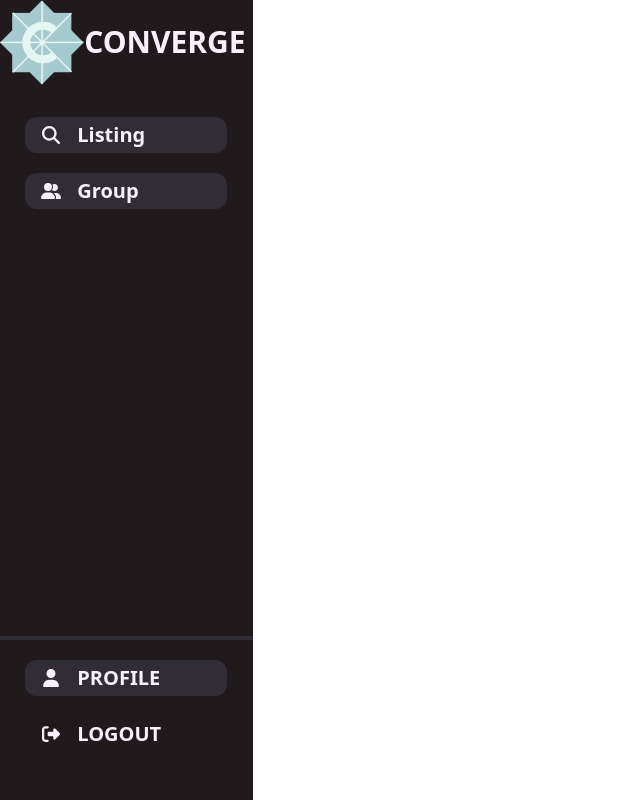
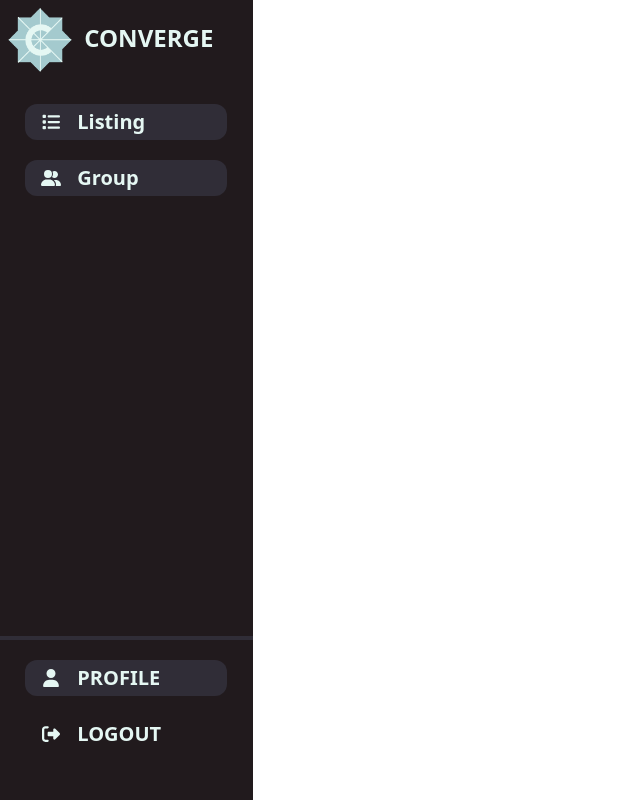
Before and after one commit to 3ricLu/HawkHacks, a React (Vite) app in the folder client/: page / in a window 1280 px wide. Shown: the whole page, without its empty margins (0-640 px from the left). Built offline with nearby package versions, Linux system fonts and the light colour scheme; a web font is replaced by a local one.

Commit message:
Fix navigation bar

```diff
--- a/client/src/components/Navigation.tsx
+++ b/client/src/components/Navigation.tsx
@@ -1,7 +1,7 @@
 import { useNavigate } from "react-router-dom";
 import logo from "../assets/logo.png";
 import { FontAwesomeIcon } from "@fortawesome/react-fontawesome";
-import { faMagnifyingGlass } from "@fortawesome/free-solid-svg-icons";
+import { faList } from "@fortawesome/free-solid-svg-icons";
 import { faUserGroup } from "@fortawesome/free-solid-svg-icons";
 import { faUser } from "@fortawesome/free-solid-svg-icons";
 import { faRightFromBracket } from "@fortawesome/free-solid-svg-icons";
@@ -35,16 +35,16 @@ const Navigation = () => {
   }
 
   return (
-    <div className="nav-bar-container bg-gray-200 h-screen w-96 xl:w-1/6 md:w-80 sm:w-64 flex flex-col">
+    <div className="nav-bar-container bg-gray-200 h-screen w-96 xl:w-1/4 md:w-80 sm:w-64 flex flex-col">
       <div className="nav-bar-top">
         <div className="logo-title flex flex-row object-contain mb-8 hover:cursor-pointer">
           <img
-            className="logo object-scale-down w-1/3"
+            className="logo object-scale-down w-1/3 pl-2 pt-2 pr-3"
             src={logo}
             onClick={handleHomeClick}
           ></img>
           <p
-            className="text-base sm:text-2xl md:text-3xl lg:text-3xl xl:text-4xl text-white w-2/3 font-bold text-left flex items-center"
+            className="text-base sm:text-2xl md:text-3xl lg:text-2xl xl:text-3xl text-white w-2/3 font-bold text-left flex items-center pt-1"
             onClick={handleHomeClick}
           >
             CONVERGE
@@ -61,7 +61,7 @@ const Navigation = () => {
           >
             <div className="flex flex-row justify-center items-center h-full">
               <FontAwesomeIcon
-                icon={faMagnifyingGlass}
+                icon={faList}
                 className="object-contain h-2/4 w-5 text-white p-4"
               />
               <div className="flex btn-text text-white h-8 font-bold items-center text-base lg:text-xl sm:text-sm">
--- a/client/tailwind.config.js
+++ b/client/tailwind.config.js
@@ -9,7 +9,7 @@ export default {
       xl: "1440px",
     },
     colors: {
-      white: "#F8F0FB",
+      white: "#E5F7F3",
       blue: "#1fb6ff",
       pink: "#ff49db",
       orange: "#ff7849",
@@ -23,8 +23,8 @@ export default {
         400: "#6E676E",
       },
       purple: {
-        100: "#6320EE",
-        200: "#7236EF",
+        100: "#3A5B69",
+        200: "#A4CACE",
       },
       200: "#7236EF",
     },
```
Also changed, not shown: client/src/assets/logo.png.
